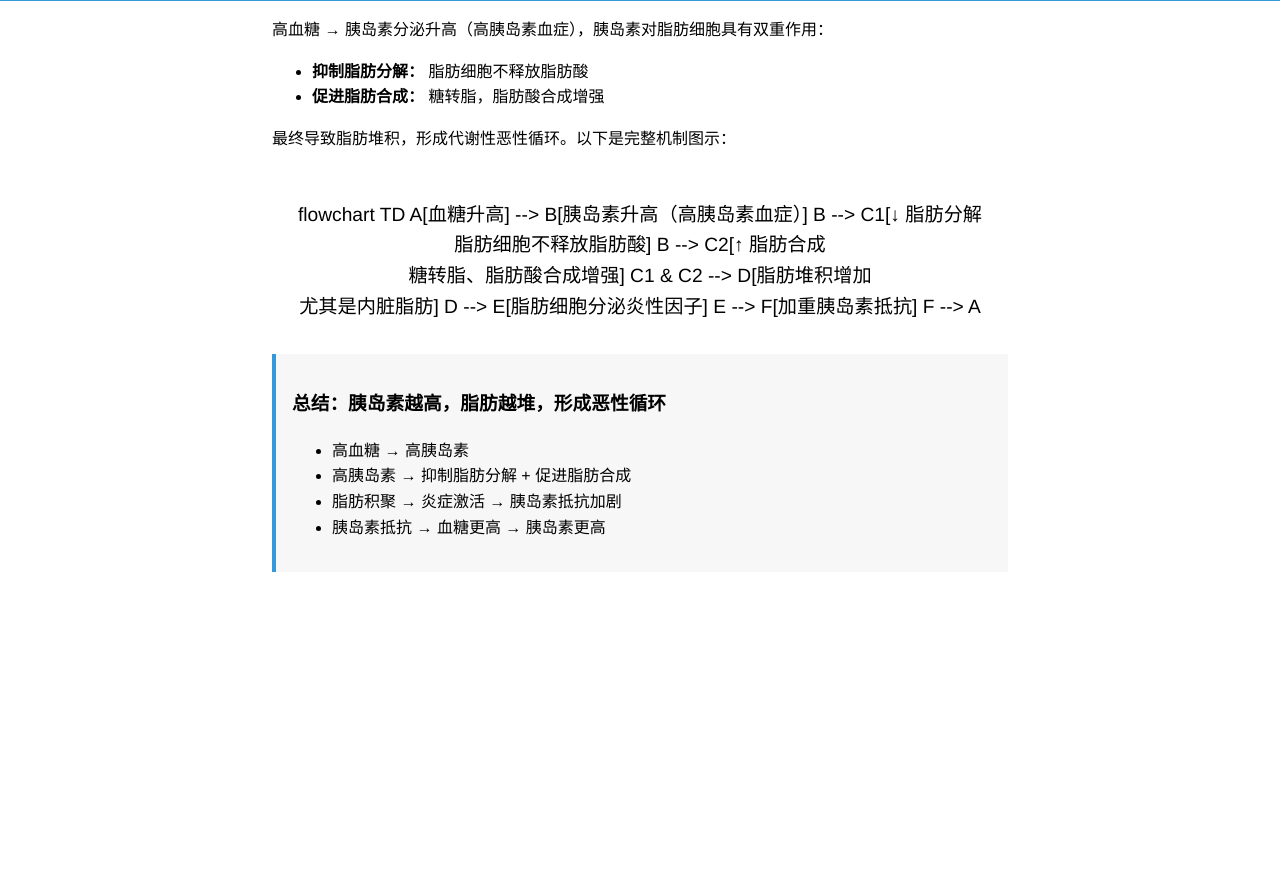
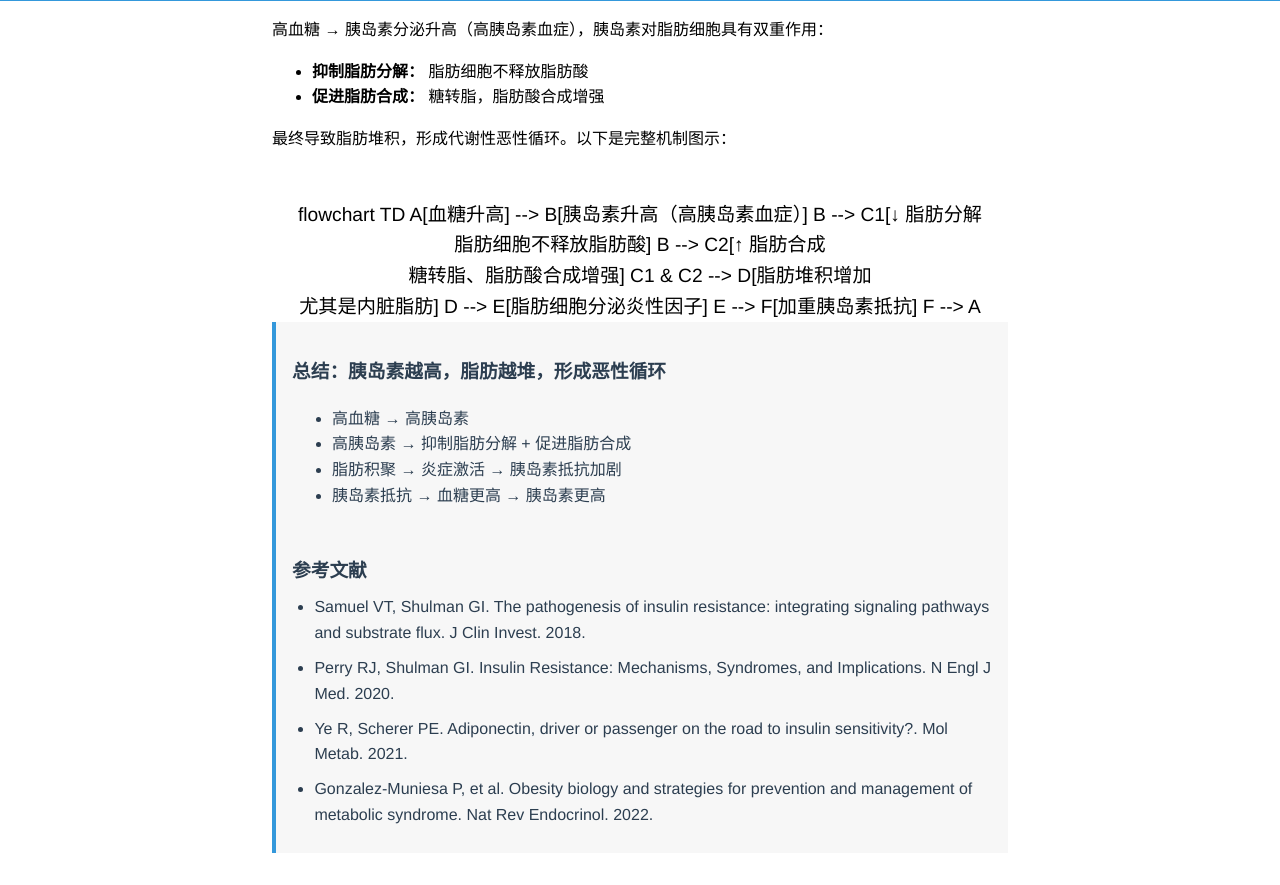
Before and after one commit to Sandy-long/lean-yddkfat, a plain HTML site: page index.html in a window 1280 px wide. Shown: the part 118-1003 px from the top of the page. Before the commit the page ends 800 px from the top, so only its background shows below. Drawn offline with Linux system fonts and the light colour scheme.

Commit message:
Update index.html

```diff
--- a/index.html
+++ b/index.html
@@ -45,11 +45,25 @@
       font-size: 1.2rem;
       max-width: 100%;
     }
-    .summary {
+    .summary, .references {
       background-color: #f7f7f7;
       padding: 1rem;
       border-left: 4px solid #3498db;
-      margin-top: 2rem;
+      margin: 0;               /* 无上下间距，紧贴 */
+      font-size: 1rem;
+      line-height: 1.6;
+      color: #2c3e50;
+    }
+    .references h3 {
+      margin: 0 0 0.5rem 0;
+      font-weight: 600;
+    }
+    .references ul {
+      padding-left: 1.4rem;
+      margin: 0;
+    }
+    .references li {
+      margin-bottom: 0.6rem;
     }
   </style>
   <script>
@@ -117,5 +131,15 @@
     </ul>
   </div>
 
+  <div class="references">
+    <h3>参考文献</h3>
+    <ul>
+      <li>Samuel VT, Shulman GI. The pathogenesis of insulin resistance: integrating signaling pathways and substrate flux. J Clin Invest. 2018.</li>
+      <li>Perry RJ, Shulman GI. Insulin Resistance: Mechanisms, Syndromes, and Implications. N Engl J Med. 2020.</li>
+      <li>Ye R, Scherer PE. Adiponectin, driver or passenger on the road to insulin sensitivity?. Mol Metab. 2021.</li>
+      <li>Gonzalez-Muniesa P, et al. Obesity biology and strategies for prevention and management of metabolic syndrome. Nat Rev Endocrinol. 2022.</li>
+    </ul>
+  </div>
+
 </body>
 </html>
```
